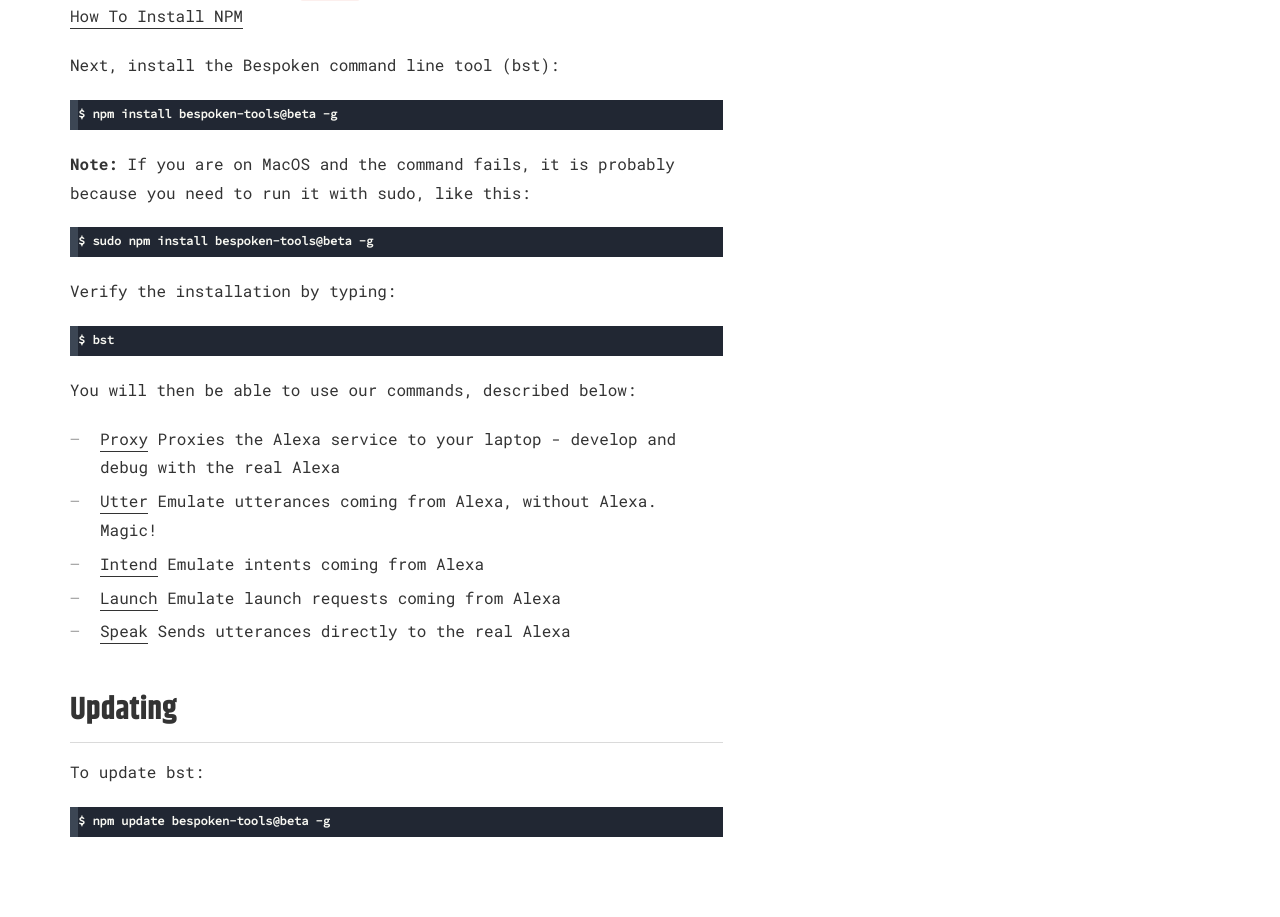
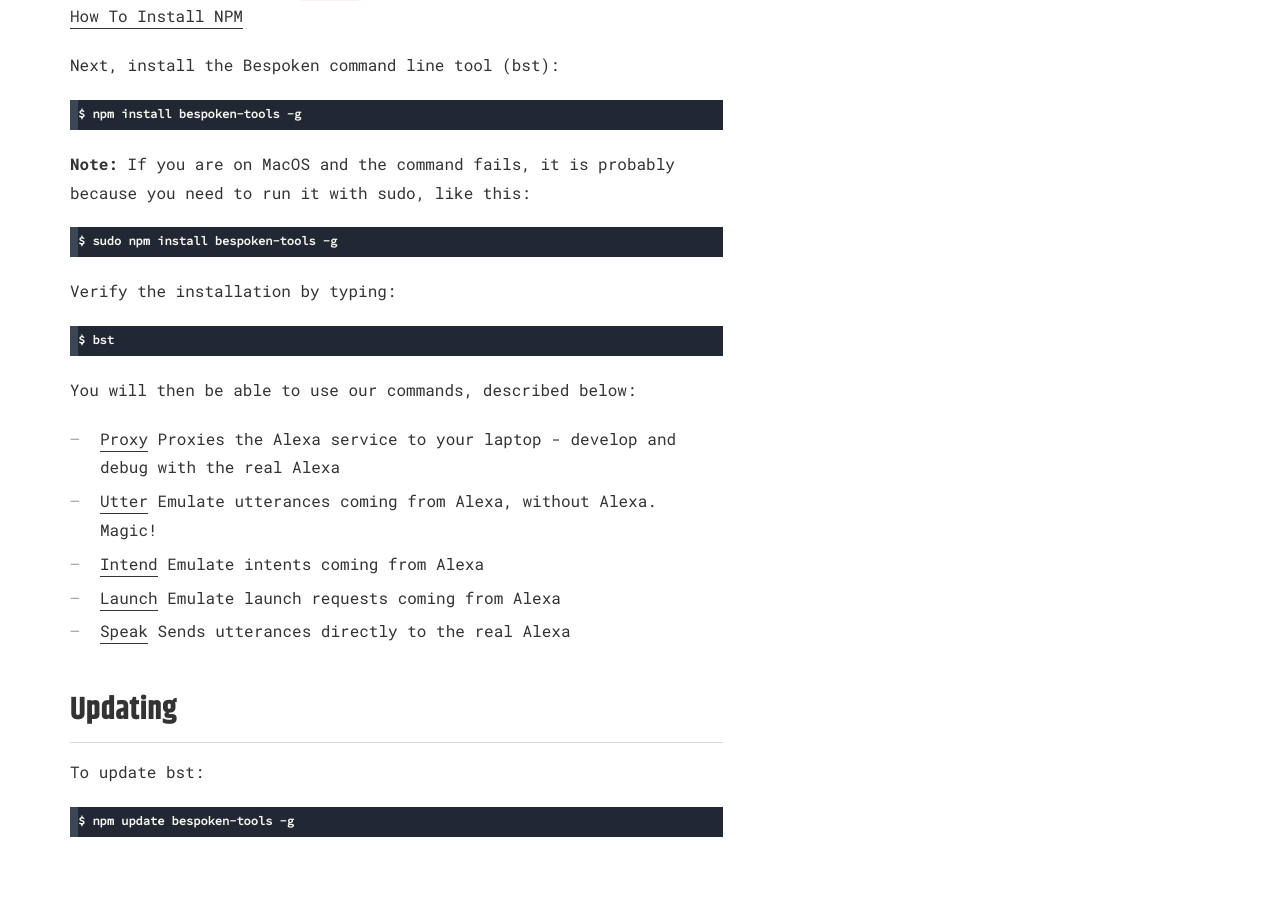
Before and after one commit to bespoken/bespoken-docs, a Jekyll site: the page built from cli/getting-started.md, in a window 1280 px wide. Shown: the part 400-1317 px from the top of the page. Built offline with Jekyll 4.4.1, drawn with Linux system fonts in a browser that asks for light colours; some web fonts are replaced.

Commit message:
Remove references to beta now that bst 2.0 is the latest version

````diff
--- a/cli/getting-started.md
+++ b/cli/getting-started.md
@@ -20,11 +20,11 @@
 
 Next, install the Bespoken command line tool (bst):
 ```
-$ npm install bespoken-tools@beta -g
+$ npm install bespoken-tools -g
 ```
 __Note:__ If you are on MacOS and the command fails, it is probably because you need to run it with sudo, like this:
 ```
-$ sudo npm install bespoken-tools@beta -g
+$ sudo npm install bespoken-tools -g
 ```
 Verify the installation by typing:
 ```
@@ -43,5 +43,5 @@
 
 To update bst:
 ```
-$ npm update bespoken-tools@beta -g
+$ npm update bespoken-tools -g
 ```
````
Also changed, not shown: end-to-end/guide.md (+1 -1 lines), unit-testing/getting-started.md (+2 -2 lines), unit-testing/guide.md (+1 -1 lines).
